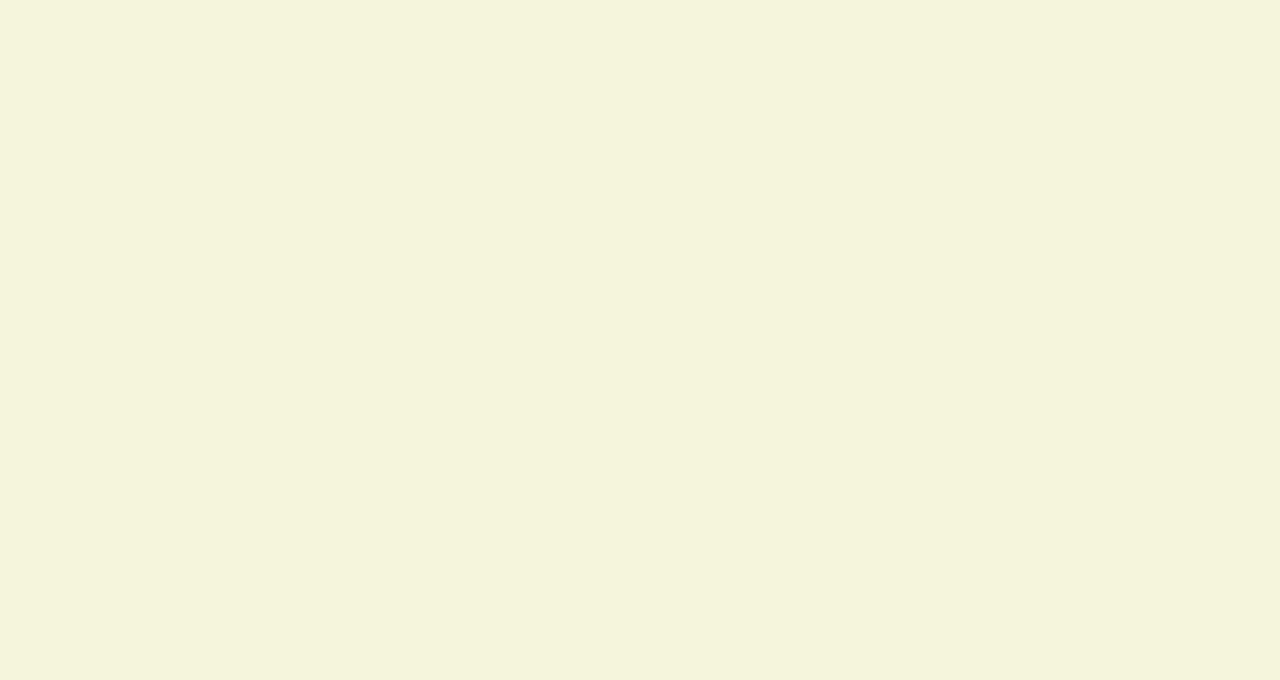
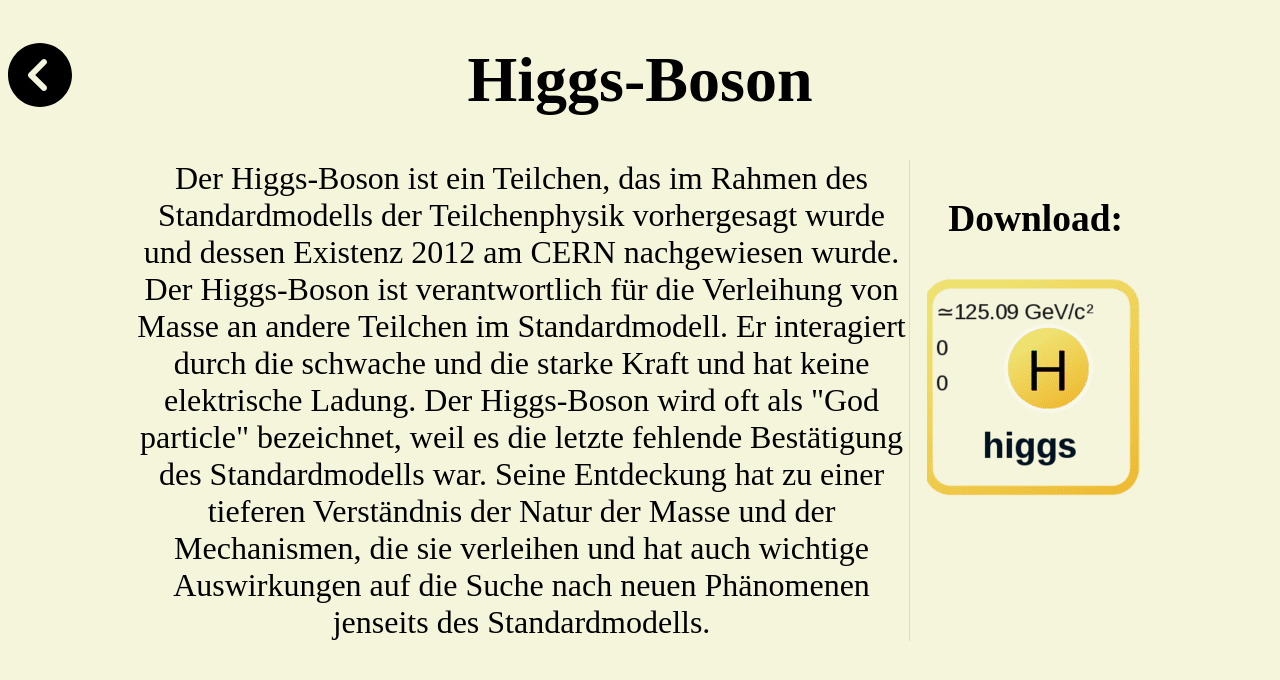
Before and after one commit to benni347/schule_profil_website, a plain HTML site: page 2023_01_24/aufgabe_4/verweise/higgs.html in a window 1280 px wide. Drawn offline with nearby package versions, Linux system fonts and the light colour scheme.

Commit message:
Finished higgs

```diff
--- a/2023_01_24/aufgabe_4/verweise/higgs.html
+++ b/2023_01_24/aufgabe_4/verweise/higgs.html
@@ -1,8 +1,12 @@
 <!doctype html>
 <html lang="en">
     <head>
+        <meta
+            http-equiv="X-UA-Compatible"
+            content="IE=edge"
+        />
         <meta charset="UTF-8" />
-        <title>Higgs Bosson</title>
+        <title>Higgs-Boson</title>
         <link
             rel="stylesheet"
             type="text/css"
@@ -12,6 +16,65 @@
             content="width=device-width, initial-scale=1"
             name="viewport"
         />
+
+        <script src="https://polyfill.io/v3/polyfill.min.js?features=es6"></script>
+        <script
+            id="MathJax-script"
+            async
+            src="https://cdn.jsdelivr.net/npm/mathjax@3/es5/tex-mml-chtml.js"
+        ></script>
     </head>
-    <body></body>
+    <body>
+        <div class="grid_container">
+            <div class="header">
+                <a href="../index.html">
+                    <svg
+                        width="64"
+                        height="64"
+                        class="back"
+                        xmlns="http://www.w3.org/2000/svg"
+                        viewBox="0 0 512 512"
+                    >
+                        <!--! Font Awesome Pro 6.2.1 by @fontawesome - https://fontawesome.com License - https://fontawesome.com/license (Commercial License) Copyright 2022 Fonticons, Inc. -->
+                        <path
+                            d="M512 256C512 114.6 397.4 0 256 0S0 114.6 0 256S114.6 512 256 512s256-114.6 256-256zM271 135c9.4-9.4 24.6-9.4 33.9 0s9.4 24.6 0 33.9l-87 87 87 87c9.4 9.4 9.4 24.6 0 33.9s-24.6 9.4-33.9 0L167 273c-9.4-9.4-9.4-24.6 0-33.9L271 135z"
+                        />
+                    </svg>
+                </a>
+                <h1 class="title_h1">Higgs-Boson</h1>
+            </div>
+            <div class="content">
+                <div class="main-content">
+                    Der Higgs-Boson ist ein Teilchen, das im Rahmen des
+                    Standardmodells der Teilchenphysik vorhergesagt wurde und
+                    dessen Existenz 2012 am CERN nachgewiesen wurde. Der
+                    Higgs-Boson ist verantwortlich für die Verleihung von Masse
+                    an andere Teilchen im Standardmodell. Er interagiert durch
+                    die schwache und die starke Kraft und hat keine elektrische
+                    Ladung. Der Higgs-Boson wird oft als "God particle"
+                    bezeichnet, weil es die letzte fehlende Bestätigung des
+                    Standardmodells war. Seine Entdeckung hat zu einer tieferen
+                    Verständnis der Natur der Masse und der Mechanismen, die sie
+                    verleihen und hat auch wichtige Auswirkungen auf die Suche
+                    nach neuen Phänomenen jenseits des Standardmodells.
+                </div>
+                <div class="right-content">
+                    <h3>Download:</h3>
+                    <img
+                        src="../pic/higgs.png"
+                        usemap="#download"
+                    />
+                    <map name="download">
+                        <area
+                            shape="rect"
+                            coords="0,0,218,215"
+                            href="../pic/higgs.png"
+                            alt="Higgs download"
+                            download="higgs.png"
+                        />
+                    </map>
+                </div>
+            </div>
+        </div>
+    </body>
 </html>
```
